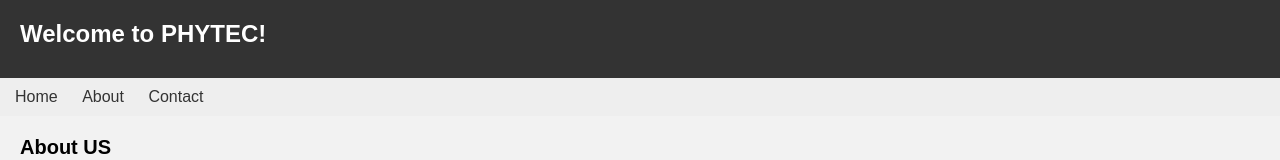
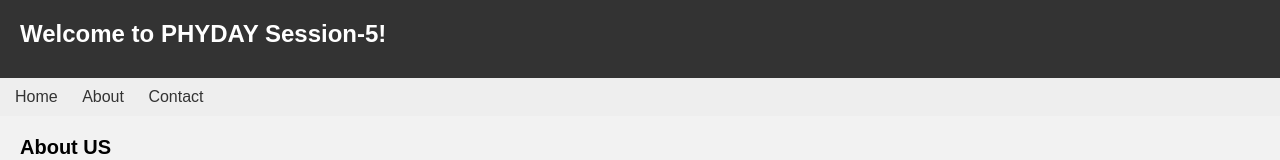
Before and after one commit to CHAMAN26/website_hosting, a plain HTML site: page index.html in a window 1280 px wide. Shown: the top 160 px of the page. Drawn offline with Linux system fonts and the light colour scheme; a script that the page names is missing.

Commit message:
change title topic

```diff
--- a/index.html
+++ b/index.html
@@ -9,7 +9,7 @@
 </head>
 <body>
   <header>
-    <h1>Welcome to PHYTEC!</h1>
+    <h1>Welcome to PHYDAY Session-5!</h1>
   </header>
 
   <nav>
```
